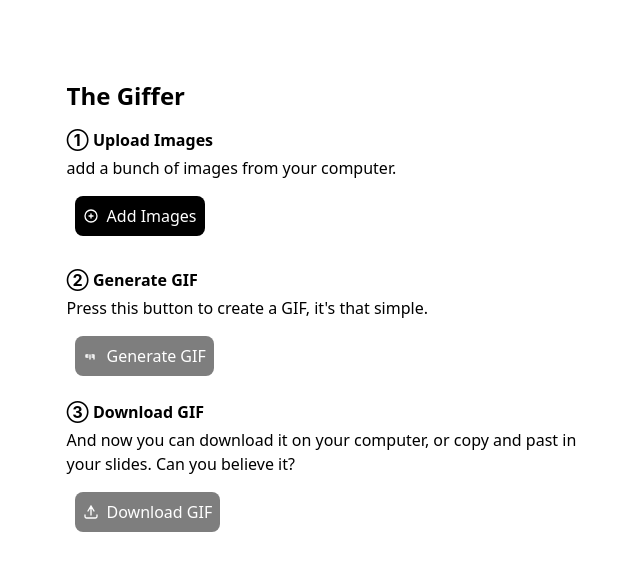
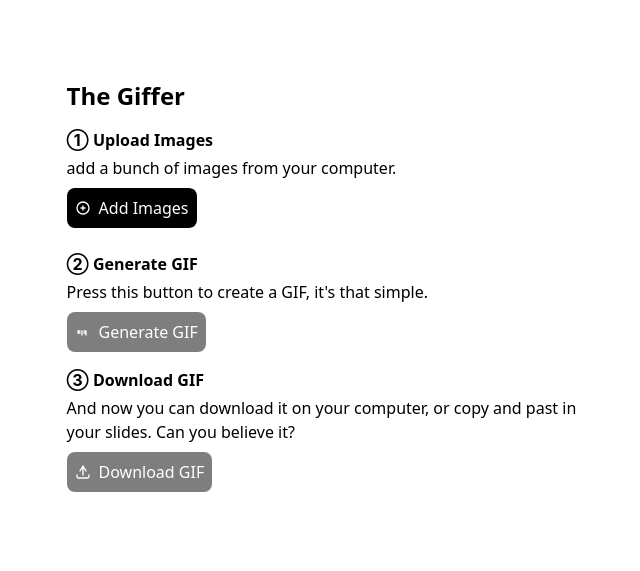
Before and after one commit to lndgst/random, a Flask app: page / in a window 1280 px wide. Shown: the top 571 px of the page, without its empty margins (316-956 px from the left). Run offline with Flask 3, Linux system fonts and the light colour scheme.

Commit message:
Remove button margins

```diff
--- a/gif_app/templates/index.html
+++ b/gif_app/templates/index.html
@@ -13,7 +13,7 @@
                 <h2 class="font-bold mb-1">&#9312; Upload Images</h2>
                 <p class="mb-2">add a bunch of images from your computer.</p>
                 <input id="imageInput" class="hidden" type="file" name="images" multiple accept="image/*">
-                <label for="imageInput" id="fileLabel" class="p-2 m-2 bg-black text-white hover:bg-gray-800 inline-flex cursor-pointer rounded-lg items-center space-x-2">
+                <label for="imageInput" id="fileLabel" class="p-2 bg-black text-white hover:bg-gray-800 inline-flex cursor-pointer rounded-lg items-center space-x-2">
                     <svg xmlns="http://www.w3.org/2000/svg" fill="none" viewBox="0 0 24 24" stroke-width="2" stroke="currentColor" class="h-4 w-4">
                         <path stroke-linecap="round" stroke-linejoin="round" d="M12 9v6m-3-3h6M12 3a9 9 0 100 18 9 9 0 000-18z" />
                     </svg>
@@ -24,7 +24,7 @@
             <div>
                 <h2 class="font-bold mb-1">&#9313; Generate GIF</h2>
                 <p class="mb-2">Press this button to create a GIF, it's that simple.</p>
-                <button id="generateBtn" class="p-2 m-2 bg-black text-white hover:bg-gray-800 opacity-50 pointer-events-none rounded-lg inline-flex items-center space-x-2" type="submit" disabled>
+                <button id="generateBtn" class="p-2 bg-black text-white hover:bg-gray-800 opacity-50 pointer-events-none rounded-lg inline-flex items-center space-x-2" type="submit" disabled>
                     <svg xmlns="http://www.w3.org/2000/svg" fill="none" viewBox="0 0 24 24" stroke-width="2" stroke="currentColor" class="h-4 w-4">
                         <path stroke-linecap="round" stroke-linejoin="round" d="M7.5 10.5h-3v3h3m3-3v6m3-6h3m0 0v6m-3-3h2.25" />
                     </svg>
@@ -35,7 +35,7 @@
             <div>
                 <h2 class="font-bold mb-1">&#9314; Download GIF</h2>
                 <p class="mb-2">And now you can download it on your computer, or copy and past in your slides. Can you believe it?</p>
-                <a id="downloadBtn" class="p-2 m-2 bg-black text-white hover:bg-gray-800 inline-flex opacity-50 pointer-events-none rounded-lg items-center space-x-2" download="output.gif">
+                <a id="downloadBtn" class="p-2 bg-black text-white hover:bg-gray-800 inline-flex opacity-50 pointer-events-none rounded-lg items-center space-x-2" download="output.gif">
                     <svg xmlns="http://www.w3.org/2000/svg" fill="none" viewBox="0 0 24 24" stroke-width="2" stroke="currentColor" class="h-4 w-4">
                         <path stroke-linecap="round" stroke-linejoin="round" d="M3 16.5v2.25A2.25 2.25 0 005.25 21h13.5A2.25 2.25 0 0021 18.75V16.5m-4.5-6L12 3m0 0L7.5 10.5M12 3v13.5" />
                     </svg>
```
